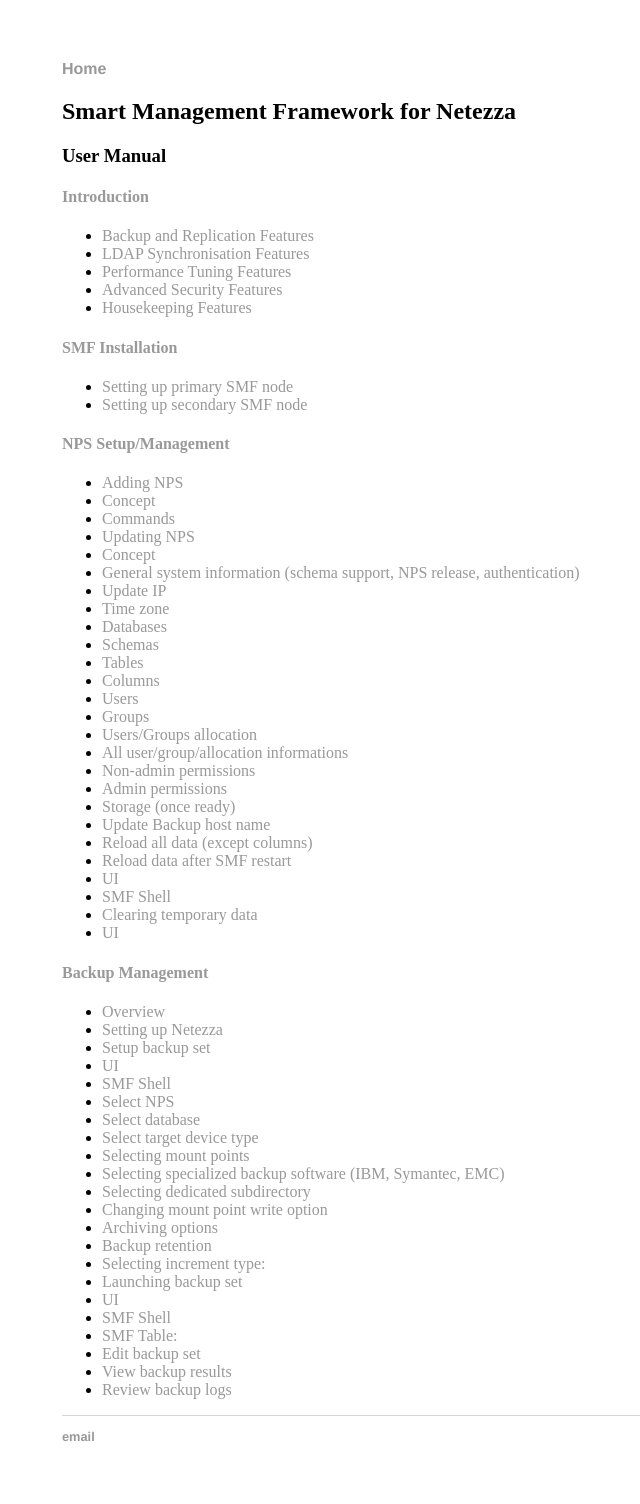
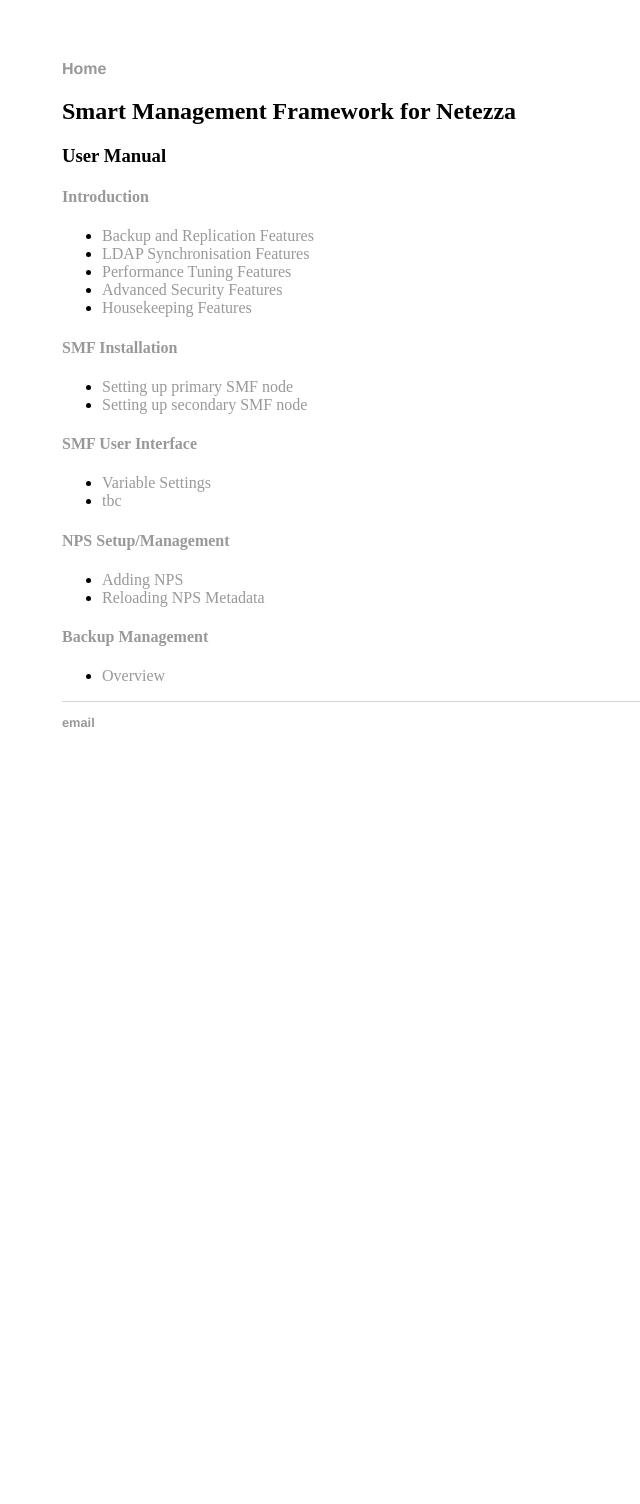
Before and after one commit to rhammett1/smf_dr_manual, a Jekyll site: the page built from manual/index.html, in a window 1280 px wide. Shown: the whole page, without its empty margins (130-770 px from the left). Built offline with Jekyll 4.4.1, drawn with Linux system fonts in a browser that asks for light colours; after the commit the page ends 900 px from its top, so only the background shows below that.

```diff
--- a/manual/index.html
+++ b/manual/index.html
@@ -18,59 +18,20 @@ title: SMF User Documentation
 				<li> <a href="/manual/smfinstall#smfinstall1">Setting up primary SMF node</a></li>
 				<li> <a href="/manual/smfinstall#smfinstall2">Setting up secondary SMF node</a></li>
 			</ul>
+			<h4> <a href="/manual/smfinstall#smfinstall3">SMF User Interface</a> </h4>
+			<ul>
+				<li> <a href="/manual/smfinstall#smfinstall4">Variable Settings</a></li>
+				<li> <a href="/manual/smfinstall#smfinstall5">tbc</a></li>
+			</ul>
+
 			<h4> <a href="/manual/npssetup">NPS Setup/Management</a> </h4>
 			<ul>
 				<li> <a href="/manual/npssetup#npssetup1">Adding NPS</a></li>
-				<li> <a href="/manual/npssetup#npssetup2">Concept</a></li>
-				<li> <a href="/manual/npssetup#npssetup3">Commands </a></li>
-				<li> <a href="/manual/npssetup#npssetup4">Updating NPS </a></li>
-				<li> <a href="/manual/npssetup#npssetup5">Concept </a></li>
-				<li> <a href="/manual/npssetup#npssetup6">General system information (schema support, NPS release, authentication)  </a></li>
-				<li> <a href="/manual/npssetup#npssetup7">Update IP  </a></li>
-				<li> <a href="/manual/npssetup#npssetup8">Time zone </a></li>
-				<li> <a href="/manual/npssetup#npssetup9">Databases </a></li>
-				<li> <a href="/manual/npssetup#npssetup10">Schemas </a></li>
-				<li> <a href="/manual/npssetup#npssetup11">Tables </a></li>
-				<li> <a href="/manual/npssetup#npssetup12">Columns </a></li>
-				<li> <a href="/manual/npssetup#npssetup13">Users </a></li>
-				<li> <a href="/manual/npssetup#npssetup14">Groups </a></li>
-				<li> <a href="/manual/npssetup#npssetup15">Users/Groups allocation </a></li>
-				<li> <a href="/manual/npssetup#npssetup16">All user/group/allocation informations </a></li>
-				<li> <a href="/manual/npssetup#npssetup17">Non-admin permissions </a></li>
-				<li> <a href="/manual/npssetup#npssetup18">Admin permissions </a></li>
-				<li> <a href="/manual/npssetup#npssetup19">Storage (once ready) </a></li>
-				<li> <a href="/manual/npssetup#npssetup20">Update Backup host name </a></li>
-				<li> <a href="/manual/npssetup#npssetup21">Reload all data (except columns) </a></li>
-				<li> <a href="/manual/npssetup#npssetup22">Reload data after SMF restart </a></li>
-				<li> <a href="/manual/npssetup#npssetup23">UI </a></li>
-				<li> <a href="/manual/npssetup#npssetup24">SMF Shell </a></li>
-				<li> <a href="/manual/npssetup#npssetup25">Clearing temporary data </a></li>
-				<li> <a href="/manual/npssetup#npssetup26">UI </a></li>
+				<li> <a href="/manual/npssetup#npssetup2">Reloading NPS Metadata</a></li>
 			</ul>
 				<h4> <a href="/manual/backup">Backup Management</a> </h4>
 			<ul>
 				<li> <a href="/manual/backup#backup1">Overview </a></li>
-				<li> <a href="/manual/backup#backup2">Setting up Netezza </a></li>
-				<li> <a href="/manual/backup#backup3">Setup backup set </a></li>
-				<li> <a href="/manual/backup#backup4">UI </a></li>
-				<li> <a href="/manual/backup#backup5">SMF Shell </a></li>
-				<li> <a href="/manual/backup#backup6">Select NPS </a></li>
-				<li> <a href="/manual/backup#backup7">Select database </a></li>
-				<li> <a href="/manual/backup#backup8">Select target device type </a></li>
-				<li> <a href="/manual/backup#backup9">Selecting mount points </a></li>
-				<li> <a href="/manual/backup#backup10">Selecting specialized backup software (IBM, Symantec, EMC)</a></li>
-				<li> <a href="/manual/backup#backup11">Selecting dedicated subdirectory </a></li>
-				<li> <a href="/manual/backup#backup12">Changing mount point write option </a></li>
-				<li> <a href="/manual/backup#backup13">Archiving options </a></li>
-				<li> <a href="/manual/backup#backup14">Backup retention </a></li>
-				<li> <a href="/manual/backup#backup15">Selecting increment type: </a></li>
-				<li> <a href="/manual/backup#backup16">Launching backup set </a></li>
-				<li> <a href="/manual/backup#backup17">UI </a></li>
-				<li> <a href="/manual/backup#backup18">SMF Shell </a></li>
-				<li> <a href="/manual/backup#backup19">SMF Table: </a></li>
-				<li> <a href="/manual/backup#backup20">Edit backup set</a></li>
-				<li> <a href="/manual/backup#backup21">View backup results</a></li>
-				<li> <a href="/manual/backup#backup22">Review backup logs</a></li>
 			</ul>
 
 
```
Also changed, not shown: manual/npssetup.md (+21 -24 lines), manual/smfinstall.md (+33 -2 lines), manual/images/systemsetup_menu.jpg (added), 2 other files.
